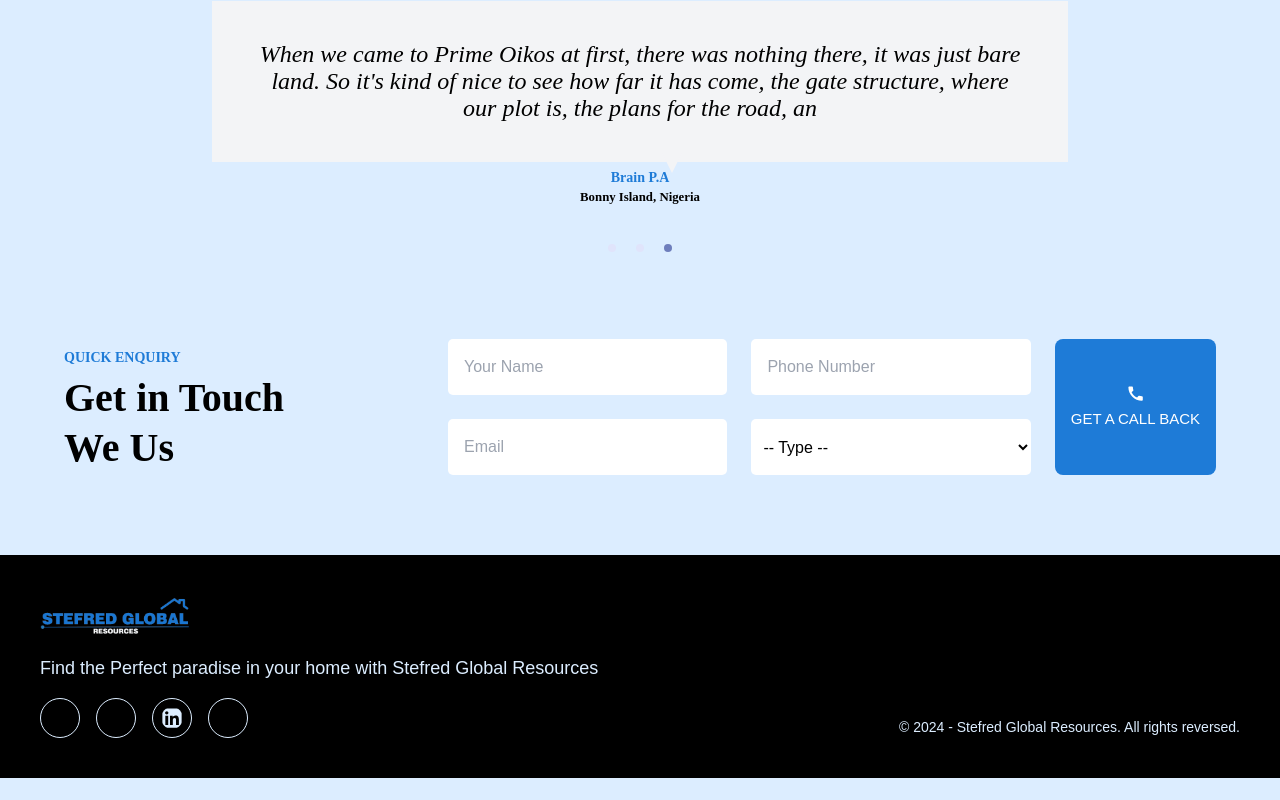
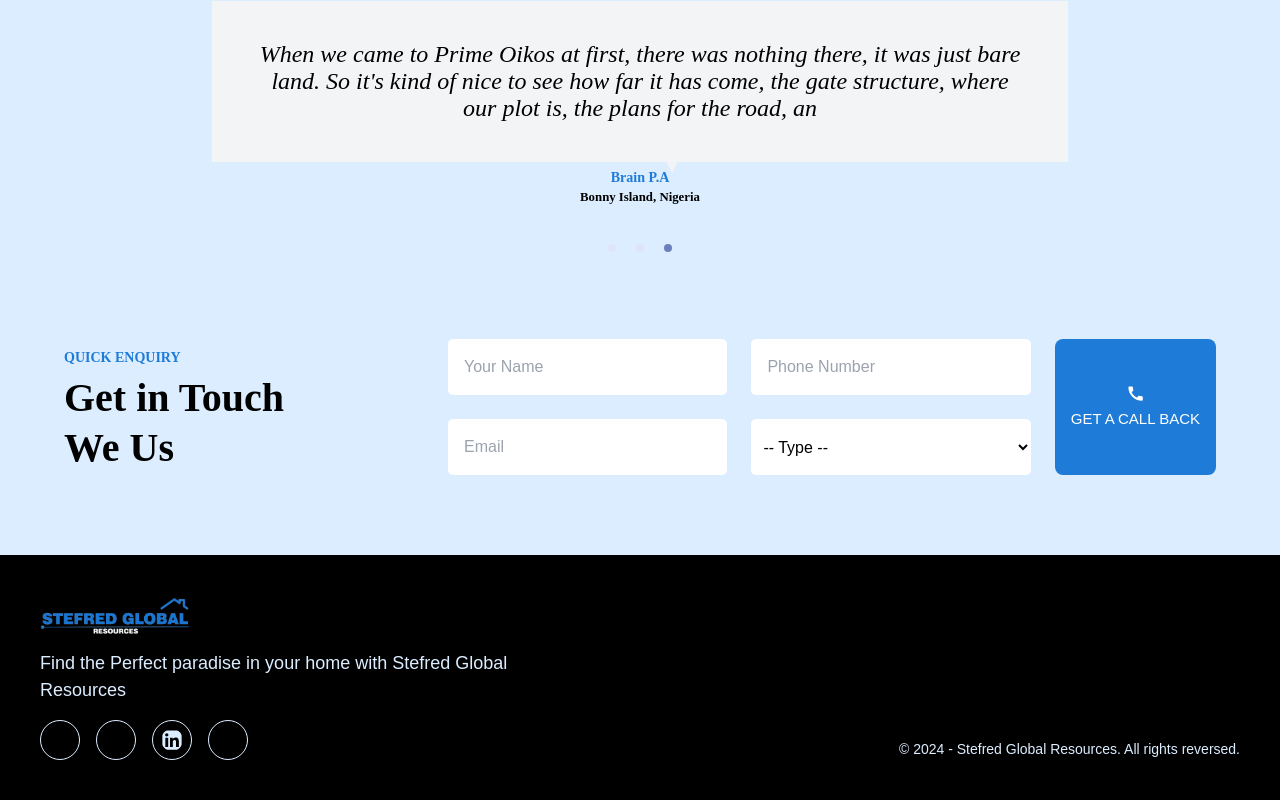
Before and after one commit to SamuelAdex/stefred-global, a React (Vite) app: page / in a window 1280 px wide. Shown: the part 2334-3134 px from the top of the page. Before the commit the page ends 3112 px from the top, so only its background shows below. Built offline with nearby package versions, Linux system fonts and the light colour scheme; some icons are missing; a web font is replaced by a local one.

Commit message:
made minor changes

```diff
--- a/src/components/Footer.jsx
+++ b/src/components/Footer.jsx
@@ -11,10 +11,10 @@ const Footer = () => {
   return (
     <section className='md:mt-[5rem] mt-[3rem] mb-[-30px] p-10 flex flex-wrap bg-black justify-between'>
         <aside className=''>
-          <section className='leading-[60px]'>
+          <section className=''>
             <img src={logo} loading='lazy' className='w-[150px]' alt="" />
-            <p className='text-[#dcedff] text-[18px]'>Find the Perfect paradise in your home with Stefred Global Resources</p>
-            <section className='flex gap-4 items-center text-[#dcedff]'>
+            <p className='text-[#dcedff] md:w-[90%] w-full mt-3 text-[18px]'>Find the Perfect paradise in your home with Stefred Global Resources</p>
+            <section className='flex gap-4 items-center mt-4 text-[#dcedff]'>
                 <FaFacebook className='border-[1px] border-[#dcedff] rounded-[100%] p-2 text-[2.5rem] cursor-pointer hover:text-white hover:border-white' />
                 <FaInstagram className='border-[1px] border-[#dcedff] rounded-[100%] p-2 text-[2.5rem] cursor-pointer hover:text-white hover:border-white' />
                 <FaLinkedin className='border-[1px] border-[#dcedff] rounded-[100%] p-2 text-[2.5rem] cursor-pointer hover:text-white hover:border-white' />
```
